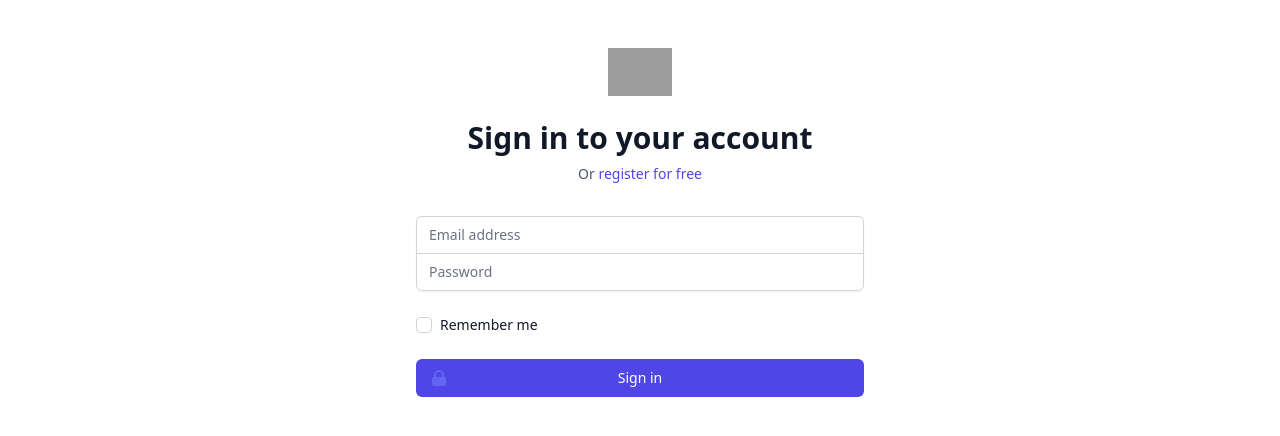
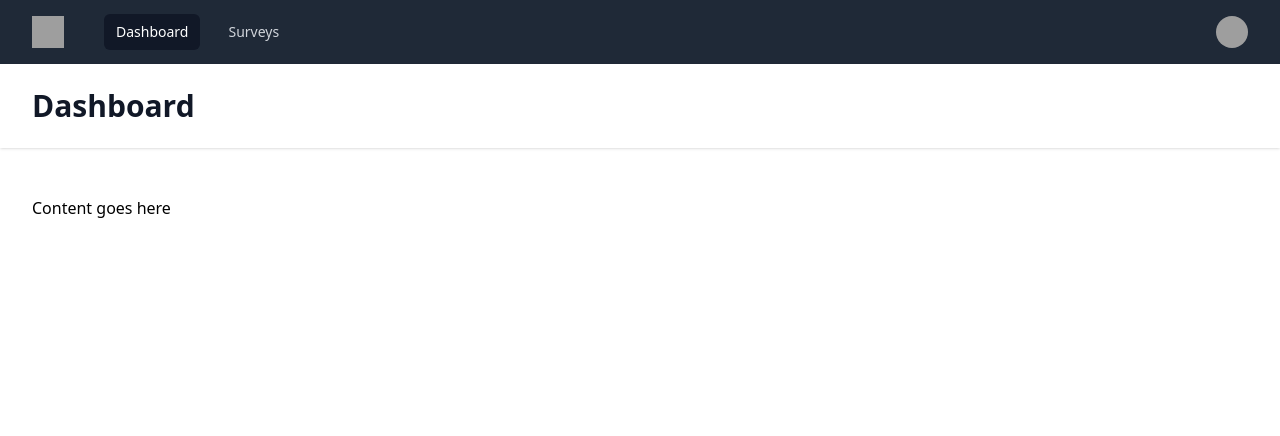
Before and after one commit to Arckentos/AllSurvey, a JavaScript app in the folder vue/: page /dashboard in a window 1280 px wide. Before the commit this address led to /login. Shown: the top 436 px of the page. Built offline with nearby package versions, Linux system fonts and the light colour scheme; grey boxes are pictures that could not be loaded.

Commit message:
Update on layout and navbar

```diff
--- a/vue/src/components/DefaultLayout.vue
+++ b/vue/src/components/DefaultLayout.vue
@@ -10,49 +10,44 @@
   -->
   <div class="min-h-full">
     <Disclosure as="nav" class="bg-gray-800" v-slot="{ open }">
-      <div class="max-w-7xl mx-auto px-4 sm:px-6 lg:px-8">
+      <div class="px-4 mx-auto max-w-7xl sm:px-6 lg:px-8">
         <div class="flex items-center justify-between h-16">
           <div class="flex items-center">
             <div class="flex-shrink-0">
-              <img class="h-8 w-8" src="https://tailwindui.com/img/logos/workflow-mark-indigo-500.svg" alt="Workflow" />
+              <img class="w-8 h-8" src="https://tailwindui.com/img/logos/workflow-mark-indigo-500.svg" alt="Workflow" />
             </div>
             <div class="hidden md:block">
-              <div class="ml-10 flex items-baseline space-x-4">
-                <a v-for="item in navigation" :key="item.name" :href="item.href" :class="[item.current ? 'bg-gray-900 text-white' : 'text-gray-300 hover:bg-gray-700 hover:text-white', 'px-3 py-2 rounded-md text-sm font-medium']" :aria-current="item.current ? 'page' : undefined">{{ item.name }}</a>
+              <div class="flex items-baseline ml-10 space-x-4">
+                <router-link v-for="item in navigation" :key="item.name" :to="item.to" active-class="text-white bg-gray-900" :class="[this.$route.name === item.to.name ? '' : 'text-gray-300 hover:bg-gray-700 hover:text-white', 'px-3 py-2 rounded-md text-sm font-medium']">{{ item.name }}</router-link>
               </div>
             </div>
           </div>
           <div class="hidden md:block">
-            <div class="ml-4 flex items-center md:ml-6">
-              <button type="button" class="bg-gray-800 p-1 rounded-full text-gray-400 hover:text-white focus:outline-none focus:ring-2 focus:ring-offset-2 focus:ring-offset-gray-800 focus:ring-white">
-                <span class="sr-only">View notifications</span>
-                <BellIcon class="h-6 w-6" aria-hidden="true" />
-              </button>
-
+            <div class="flex items-center ml-4 md:ml-6">
               <!-- Profile dropdown -->
-              <Menu as="div" class="ml-3 relative">
+              <Menu as="div" class="relative ml-3">
                 <div>
-                  <MenuButton class="max-w-xs bg-gray-800 rounded-full flex items-center text-sm focus:outline-none focus:ring-2 focus:ring-offset-2 focus:ring-offset-gray-800 focus:ring-white">
+                  <MenuButton class="flex items-center max-w-xs text-sm bg-gray-800 rounded-full focus:outline-none focus:ring-2 focus:ring-offset-2 focus:ring-offset-gray-800 focus:ring-white">
                     <span class="sr-only">Open user menu</span>
-                    <img class="h-8 w-8 rounded-full" :src="user.imageUrl" alt="" />
+                    <img class="w-8 h-8 rounded-full" :src="user.imageUrl" alt="" />
                   </MenuButton>
                 </div>
-                <transition enter-active-class="transition ease-out duration-100" enter-from-class="transform opacity-0 scale-95" enter-to-class="transform opacity-100 scale-100" leave-active-class="transition ease-in duration-75" leave-from-class="transform opacity-100 scale-100" leave-to-class="transform opacity-0 scale-95">
-                  <MenuItems class="origin-top-right absolute right-0 mt-2 w-48 rounded-md shadow-lg py-1 bg-white ring-1 ring-black ring-opacity-5 focus:outline-none">
-                    <MenuItem v-for="item in userNavigation" :key="item.name" v-slot="{ active }">
-                      <a :href="item.href" :class="[active ? 'bg-gray-100' : '', 'block px-4 py-2 text-sm text-gray-700']">{{ item.name }}</a>
+                <transition enter-active-class="transition duration-100 ease-out" enter-from-class="transform scale-95 opacity-0" enter-to-class="transform scale-100 opacity-100" leave-active-class="transition duration-75 ease-in" leave-from-class="transform scale-100 opacity-100" leave-to-class="transform scale-95 opacity-0">
+                  <MenuItems class="absolute right-0 w-48 py-1 mt-2 origin-top-right bg-white rounded-md shadow-lg ring-1 ring-black ring-opacity-5 focus:outline-none">
+                    <MenuItem v-slot="{ active }">
+                    <a @click="logout" :class="['block px-4 py-2 text-sm text-gray-700 cursor-pointer']">Sign out</a>
                     </MenuItem>
                   </MenuItems>
                 </transition>
               </Menu>
             </div>
           </div>
-          <div class="-mr-2 flex md:hidden">
+          <div class="flex -mr-2 md:hidden">
             <!-- Mobile menu button -->
-            <DisclosureButton class="bg-gray-800 inline-flex items-center justify-center p-2 rounded-md text-gray-400 hover:text-white hover:bg-gray-700 focus:outline-none focus:ring-2 focus:ring-offset-2 focus:ring-offset-gray-800 focus:ring-white">
+            <DisclosureButton class="inline-flex items-center justify-center p-2 text-gray-400 bg-gray-800 rounded-md hover:text-white hover:bg-gray-700 focus:outline-none focus:ring-2 focus:ring-offset-2 focus:ring-offset-gray-800 focus:ring-white">
               <span class="sr-only">Open main menu</span>
-              <MenuIcon v-if="!open" class="block h-6 w-6" aria-hidden="true" />
-              <XIcon v-else class="block h-6 w-6" aria-hidden="true" />
+              <MenuIcon v-if="!open" class="block w-6 h-6" aria-hidden="true" />
+              <XIcon v-else class="block w-6 h-6" aria-hidden="true" />
             </DisclosureButton>
           </div>
         </div>
@@ -60,24 +55,20 @@
 
       <DisclosurePanel class="md:hidden">
         <div class="px-2 pt-2 pb-3 space-y-1 sm:px-3">
-          <DisclosureButton v-for="item in navigation" :key="item.name" as="a" :href="item.href" :class="[item.current ? 'bg-gray-900 text-white' : 'text-gray-300 hover:bg-gray-700 hover:text-white', 'block px-3 py-2 rounded-md text-base font-medium']" :aria-current="item.current ? 'page' : undefined">{{ item.name }}</DisclosureButton>
+          <router-link v-for="item in navigation" :key="item.name" :to="item.to" active-class="text-white bg-gray-900" :class="[this.$route.name === item.to.name ? '' : 'text-gray-300 hover:bg-gray-700 hover:text-white', 'block px-3 py-2 rounded-md text-base font-medium']">{{ item.name }}</router-link>
         </div>
         <div class="pt-4 pb-3 border-t border-gray-700">
           <div class="flex items-center px-5">
             <div class="flex-shrink-0">
-              <img class="h-10 w-10 rounded-full" :src="user.imageUrl" alt="" />
+              <img class="w-10 h-10 rounded-full" :src="user.imageUrl" alt="" />
             </div>
             <div class="ml-3">
               <div class="text-base font-medium leading-none text-white">{{ user.name }}</div>
               <div class="text-sm font-medium leading-none text-gray-400">{{ user.email }}</div>
             </div>
-            <button type="button" class="ml-auto bg-gray-800 flex-shrink-0 p-1 rounded-full text-gray-400 hover:text-white focus:outline-none focus:ring-2 focus:ring-offset-2 focus:ring-offset-gray-800 focus:ring-white">
-              <span class="sr-only">View notifications</span>
-              <BellIcon class="h-6 w-6" aria-hidden="true" />
-            </button>
           </div>
-          <div class="mt-3 px-2 space-y-1">
-            <DisclosureButton v-for="item in userNavigation" :key="item.name" as="a" :href="item.href" class="block px-3 py-2 rounded-md text-base font-medium text-gray-400 hover:text-white hover:bg-gray-700">{{ item.name }}</DisclosureButton>
+          <div class="px-2 mt-3 space-y-1">
+            <DisclosureButton as="a" @click="logout" class="block px-3 py-2 text-base font-medium text-gray-400 rounded-md cursor-pointer hover:text-white hover:bg-gray-700">Sign out</DisclosureButton>
           </div>
         </div>
       </DisclosurePanel>
@@ -90,23 +81,27 @@
 <script setup>
 import { Disclosure, DisclosureButton, DisclosurePanel, Menu, MenuButton, MenuItem, MenuItems } from '@headlessui/vue'
 import { BellIcon, MenuIcon, XIcon } from '@heroicons/vue/outline'
+import { useStore } from 'vuex';
+import { computed } from 'vue';
+import { useRouter } from 'vue-router';
 
-const user = {
-  name: 'Tom Cook',
-  email: 'tom@example.com',
-  imageUrl:
-    'https://images.unsplash.com/photo-1472099645785-5658abf4ff4e?ixlib=rb-1.2.1&ixid=eyJhcHBfaWQiOjEyMDd9&auto=format&fit=facearea&facepad=2&w=256&h=256&q=80',
+const store = useStore();
+const router = useRouter();
+
+const user = computed(() => {
+  return store.state.user.data;
+});
+
+const navigation = [
+  { name: 'Dashboard', to: { name: 'Dashboard' } },
+  { name: 'Surveys', to: { name: 'Surveys' } },
+]
+
+function logout() {
+  store.commit('logout');
+  router.push({
+    name: 'Login'
+  })
 }
-const navigation = [
-  { name: 'Dashboard', href: '#', current: true },
-  { name: 'Team', href: '#', current: false },
-  { name: 'Projects', href: '#', current: false },
-  { name: 'Calendar', href: '#', current: false },
-  { name: 'Reports', href: '#', current: false },
-]
-const userNavigation = [
-  { name: 'Your Profile', href: '#' },
-  { name: 'Settings', href: '#' },
-  { name: 'Sign out', href: '#' },
-]
+
 </script>
--- a/vue/src/store/index.js
+++ b/vue/src/store/index.js
@@ -1,15 +1,25 @@
-import {createStore} from 'vuex';
+import { createStore } from 'vuex';
 
 const store = createStore({
     state: {
         user: {
-            data: {},
-            token: null,
+            data: {
+                name: 'Tom Cook',
+                email: 'tom@example.com',
+                imageUrl:
+                    'https://images.unsplash.com/photo-1472099645785-5658abf4ff4e?ixlib=rb-1.2.1&ixid=eyJhcHBfaWQiOjEyMDd9&auto=format&fit=facearea&facepad=2&w=256&h=256&q=80',
+            },
+            token: 123,
         },
     },
     getters: {},
     actions: {},
-    mutations: {},
+    mutations: {
+        logout: state => {
+            state.user.data = {};
+            state.user.token = null;
+        }
+    },
     modules: {},
 });
 
```
